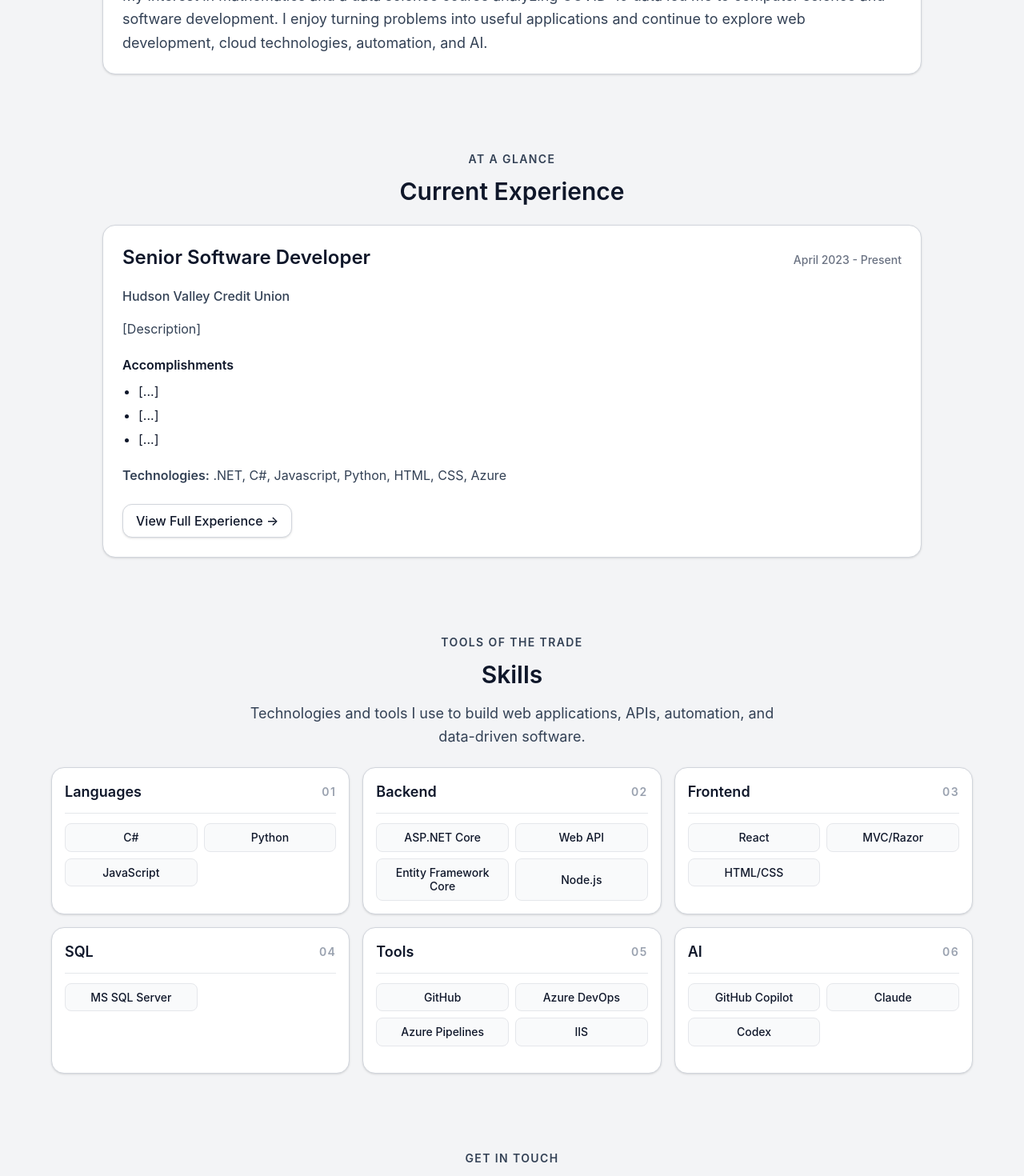
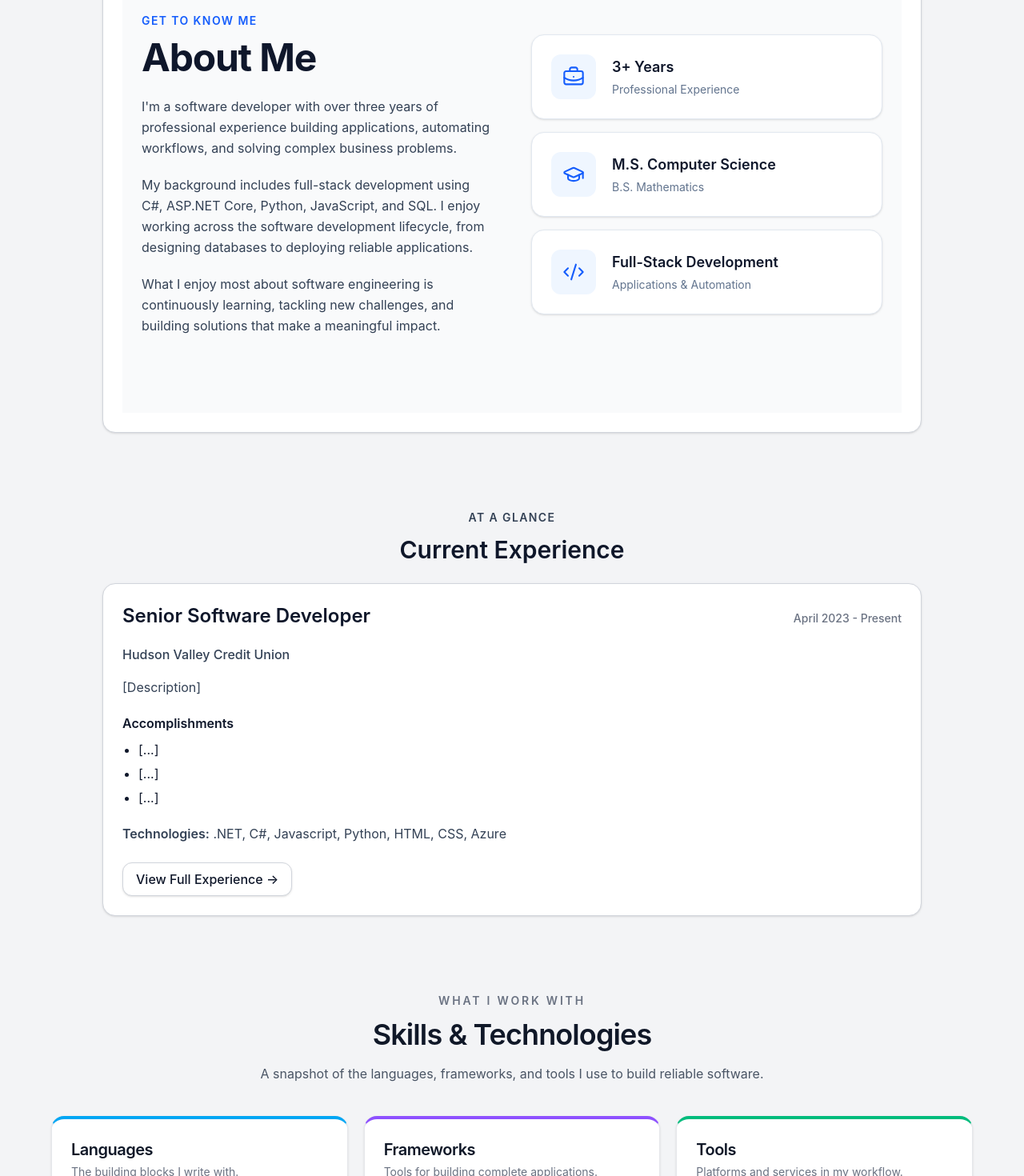
Before and after one commit to EJT21/personal-website, a React (Vite) app in the folder personal-website/: page / in a window 1280 px wide. Shown: the part 840-2310 px from the top of the page at 80% size. Built offline with nearby package versions, Linux system fonts and the light colour scheme.

Commit message:
Refresh portfolio sections and add About Me
Adds a dedicated About Me component with profile highlights, refreshes the home and skills sections to better present experience and technology stack, and installs lucide-react for the new iconography.

```diff
--- a/personal-website/package.json
+++ b/personal-website/package.json
@@ -11,6 +11,7 @@
   },
   "dependencies": {
     "@tailwindcss/vite": "^4.3.3",
+    "lucide-react": "^1.57.0",
     "react": "^19.2.8",
     "react-dom": "^19.2.8",
     "react-router-dom": "^7.8.1",
--- /dev/null
+++ b/personal-website/src/components/AboutMe.tsx
@@ -0,0 +1,98 @@
+
+import { BriefcaseBusiness, GraduationCap, Code2 } from "lucide-react";
+
+const highlights = [
+    {
+        icon: BriefcaseBusiness,
+        title: "3+ Years",
+        subtitle: "Professional Experience",
+    },
+    {
+        icon: GraduationCap,
+        title: "M.S. Computer Science",
+        subtitle: "B.S. Mathematics",
+    },
+    {
+        icon: Code2,
+        title: "Full-Stack Development",
+        subtitle: "Applications & Automation",
+    },
+];
+
+export default function AboutMe() {
+    return (
+        <section id="about" className="bg-gray-50 py-24 px-6">
+            <div className="mx-auto max-w-6xl">
+                <div className="grid grid-cols-1 items-center gap-12 lg:grid-cols-2">
+                    {/* Left column */}
+                    <div>
+                        <p className="mb-3 text-sm font-semibold uppercase tracking-widest text-blue-600">
+                            Get to Know Me
+                        </p>
+
+                        <h2 className="mb-6 text-4xl font-bold tracking-tight text-slate-900 md:text-5xl">
+                            About Me
+                        </h2>
+
+                        <div className="space-y-5 text-lg leading-relaxed text-slate-600">
+                            <p>
+                                I'm a software developer with over three years of
+                                professional experience building applications,
+                                automating workflows, and solving complex business
+                                problems.
+                            </p>
+
+                            <p>
+                                My background includes full-stack development using
+                                C#, ASP.NET Core, Python, JavaScript, and SQL.
+                                I enjoy working across the software development
+                                lifecycle, from designing databases to deploying
+                                reliable applications.
+                            </p>
+
+                            <p>
+                                What I enjoy most about software engineering is
+                                continuously learning, tackling new challenges,
+                                and building solutions that make a meaningful impact.
+                            </p>
+                        </div>
+                    </div>
+
+                    {/* Right column */}
+                    <div className="grid gap-4">
+                        {highlights.map((item) => {
+                            const Icon = item.icon;
+
+                            return (
+                                <div
+                                    key={item.title}
+                                    className="flex items-center gap-5 rounded-2xl
+                             border border-slate-200 bg-white p-6
+                             shadow-sm transition-all duration-300
+                             hover:-translate-y-1 hover:shadow-md"
+                                >
+                                    <div className="flex h-14 w-14 shrink-0 items-center
+                                  justify-center rounded-xl bg-blue-50
+                                  text-blue-600">
+                                        <Icon size={28} strokeWidth={1.8} />
+                                    </div>
+
+                                    <div>
+                                        <h3 className="text-lg font-semibold text-slate-900">
+                                            {item.title}
+                                        </h3>
+
+                                        <p className="mt-1 text-sm text-slate-500">
+                                            {item.subtitle}
+                                        </p>
+                                    </div>
+                                </div>
+                            );
+                        })}
+                    </div>
+
+                </div>
+            </div>
+        </section>
+    );
+}
--- a/personal-website/src/components/Home.tsx
+++ b/personal-website/src/components/Home.tsx
@@ -3,6 +3,7 @@ import Contact from "./Contact";
 import Skills from "./Skills";
 import { currentExperience } from "../data/experience";
 import erickPhoto from "../assets/ErickPicture.jpeg";
+import AboutMe from "./AboutMe";
 
 function Home() {
     return (
@@ -17,8 +18,7 @@ function Home() {
                         <h1 className="mb-5 text-left">Erick Thompson</h1>
 
                         <p className="max-w-2xl text-left text-lg leading-relaxed">
-                            I turn tricky business problems into simple, reliable web applications.
-                            I care about clean, maintainable code that makes people’s work a little easier.
+                            I build reliable web applications and software tools that simplify complex work, with a focus on practical, maintainable solutions.
                         </p>
                     </div>
 
@@ -35,11 +35,8 @@ function Home() {
                     <p className="mb-3 text-center text-sm font-semibold uppercase tracking-widest">
                         A little context
                     </p>
-                    <h2 className="mb-6 text-center text-3xl font-semibold">About Me</h2>
                     <article className="rounded-2xl border border-gray-300 bg-white p-6 shadow-sm">
-                        <p className="text-lg leading-relaxed">
-                            My interest in mathematics and a data science course analyzing COVID-19 data led me to computer science and software development. I enjoy turning problems into useful applications and continue to explore web development, cloud technologies, automation, and AI.
-                        </p>
+                        <AboutMe />
                     </article>
                 </div>
             </section>
--- a/personal-website/src/components/Skills.tsx
+++ b/personal-website/src/components/Skills.tsx
@@ -1,55 +1,66 @@
-const skills = {
-    Languages: ["C#", "Python", "JavaScript"],
-    Backend: ["ASP.NET Core", "Web API", "Entity Framework Core", "Node.js"],
-    Frontend: ["React", "MVC/Razor", "HTML/CSS"],
-    SQL: ["MS SQL Server"],
-    Tools: ["GitHub", "Azure DevOps", "Azure Pipelines", "IIS"],
-    AI: ["GitHub Copilot", "Claude", "Codex"],
-};
+const skillGroups = [
+    {
+        name: "Languages",
+        description: "The building blocks I write with.",
+        skills: ["C#", "Python", "JavaScript", "HTML", "CSS"],
+        accent: "border-t-sky-500",
+        dot: "bg-sky-500",
+    },
+    {
+        name: "Frameworks",
+        description: "Tools for building complete applications.",
+        skills: ["ASP.NET Core", "Web API", "Entity Framework Core", "React", "MVC / Razor"],
+        accent: "border-t-violet-500",
+        dot: "bg-violet-500",
+    },
+    {
+        name: "Tools",
+        description: "Platforms and services in my workflow.",
+        skills: ["MS SQL Server", "GitHub", "Azure DevOps", "Azure Pipelines", "IIS", "GitHub Copilot"],
+        accent: "border-t-emerald-500",
+        dot: "bg-emerald-500",
+    },
+];
 
 function Skills() {
     return (
         <section id="skills" className="bg-gray-100 px-6 py-8 sm:px-10 sm:py-10 lg:py-12">
             <div className="mx-auto max-w-6xl">
-                <p className="mb-3 text-center text-sm font-semibold uppercase tracking-widest">
-                    Tools of the trade
+                <p className="mb-3 text-center text-sm font-semibold uppercase tracking-[0.2em] text-gray-500">
+                    What I work with
                 </p>
 
-                <h2 className="mb-4 text-center text-3xl font-semibold">
-                    Skills
+                <h2 className="mb-4 text-center text-3xl font-semibold tracking-tight text-gray-900 sm:text-4xl">
+                    Skills &amp; Technologies
                 </h2>
 
-                <p className="mx-auto mb-6 max-w-2xl text-center text-lg leading-relaxed">
-                    Technologies and tools I use to build web applications, APIs, automation, and data-driven software.
+                <p className="mx-auto mb-10 max-w-2xl text-center leading-relaxed text-gray-600">
+                    A snapshot of the languages, frameworks, and tools I use to build reliable software.
                 </p>
 
-                <div className="grid auto-rows-fr gap-4 sm:grid-cols-2 lg:grid-cols-3">
-                    {Object.entries(skills).map(([category, technologies], index) => (
-                        <article key={category} className="flex h-full flex-col rounded-2xl border border-gray-300 bg-white p-4 text-left shadow-sm transition duration-200 hover:-translate-y-1 hover:shadow-md">
-                            <div className="mb-3 flex items-center justify-between border-b border-gray-200 pb-3">
-                                <h3 className="text-lg font-semibold">
-                                    {category}
-                                </h3>
-                                <span className="text-sm font-semibold tracking-widest text-gray-400">
-                                    {String(index + 1).padStart(2, "0")}
-                                </span>
+                <div className="grid gap-5 md:grid-cols-2 lg:grid-cols-3">
+                    {skillGroups.map(({ name, description, skills, accent, dot }) => (
+                        <article
+                            key={name}
+                            className={`flex h-full flex-col rounded-2xl border border-gray-200 border-t-4 ${accent} bg-white p-6 text-left shadow-sm transition duration-200 hover:-translate-y-1 hover:shadow-lg`}
+                        >
+                            <div className="mb-6">
+                                <div>
+                                    <h3 className="text-xl font-semibold tracking-tight text-gray-900">
+                                        {name}
+                                    </h3>
+                                    <p className="mt-1 text-sm text-gray-500">{description}</p>
+                                </div>
                             </div>
 
-                            <div className="grid grid-cols-2 content-start gap-2">
-                                {technologies.map((technology) => (
-                                    <span key={technology}
-                                        className="
-                                            flex w-full items-center justify-center rounded-lg
-                                            border border-gray-200
-                                            bg-gray-50
-                                            px-2 py-2
-                                            text-center text-sm font-medium
-                                            leading-tight
-                                            transition
-                                            hover:border-gray-400
-                                            hover:bg-gray-100
-                                            ">
-                                        {technology}
+                            <div className="flex flex-wrap content-start gap-2">
+                                {skills.map((skill) => (
+                                    <span
+                                        key={skill}
+                                        className="inline-flex items-center gap-2 rounded-lg border border-gray-200 bg-gray-50 px-3 py-2 text-sm font-medium text-gray-700 transition hover:border-gray-300 hover:bg-white"
+                                    >
+                                        <span aria-hidden="true" className={`h-1.5 w-1.5 rounded-full ${dot}`} />
+                                        {skill}
                                     </span>
                                 ))}
                             </div>
@@ -57,7 +68,7 @@ function Skills() {
                     ))}
                 </div>
             </div>
-        </section >
+        </section>
     );
 }
 export default Skills;
```
Also changed, not shown: 1 other file (tests, documents, lock files or other folders).
